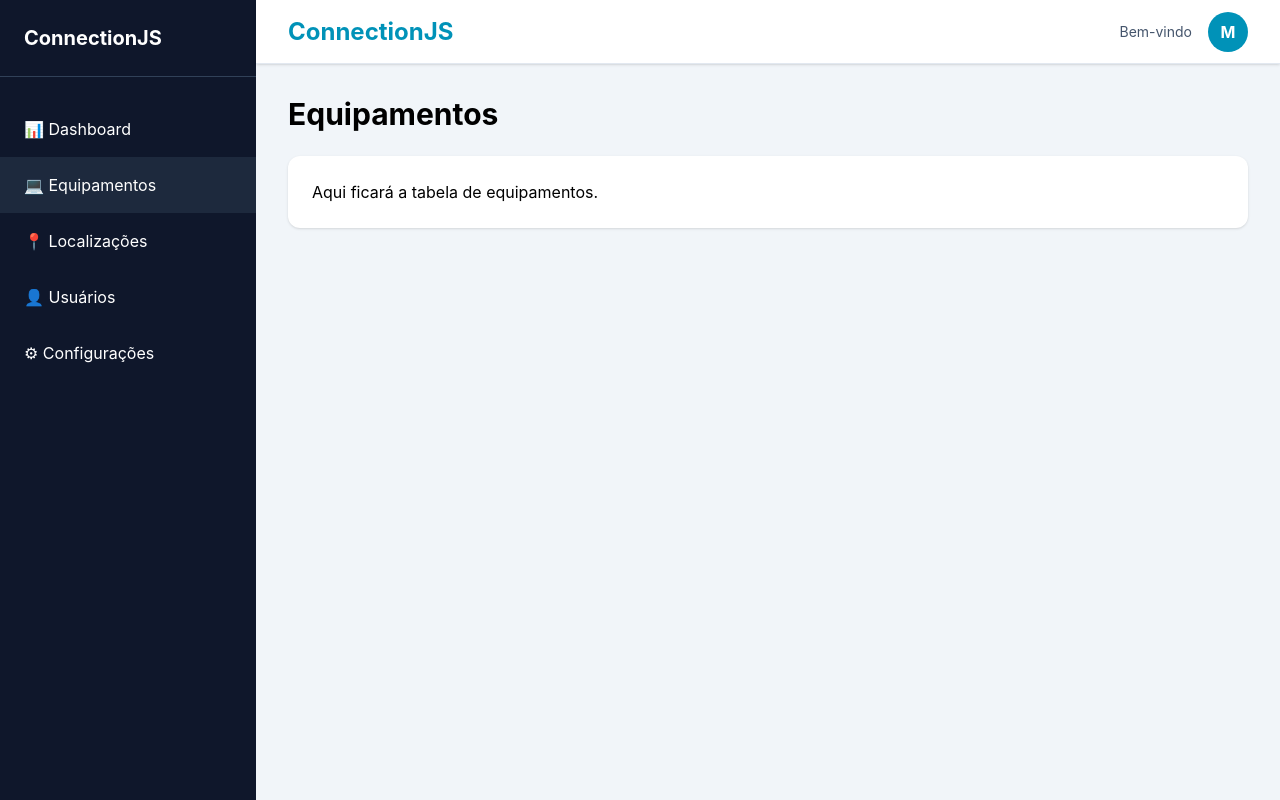
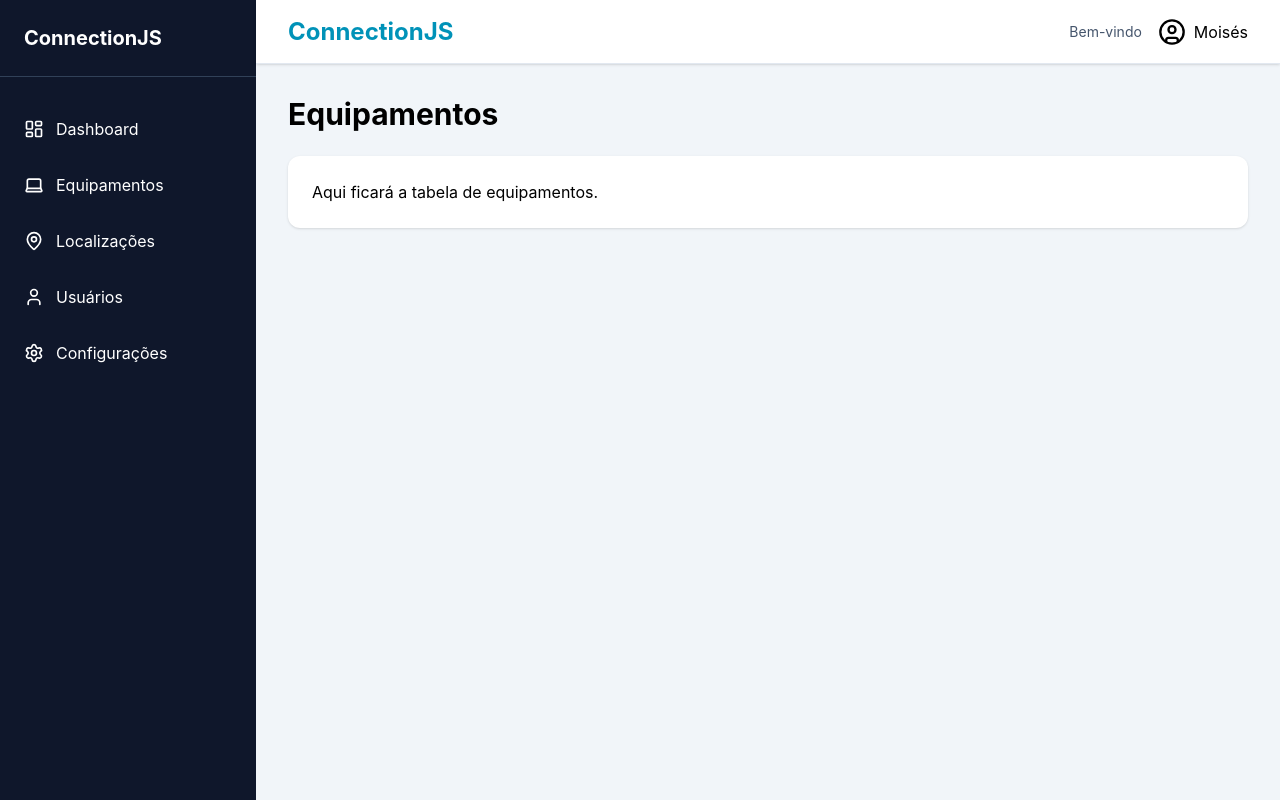
Before and after one commit to Moises-hansich/connectios, a React (Vite) app in the folder frontend/: page / in a window 1280 px wide. Built offline with nearby package versions, Linux system fonts and the light colour scheme.

Commit message:
Create frontend layout with Tailwind and Lucide React

```diff
--- a/frontend/package.json
+++ b/frontend/package.json
@@ -12,6 +12,7 @@
   "dependencies": {
     "@tailwindcss/vite": "^4.3.2",
     "axios": "^1.18.1",
+    "lucide-react": "^1.24.0",
     "react": "^19.2.7",
     "react-dom": "^19.2.7",
     "react-router-dom": "^7.18.1",
--- a/frontend/src/components/Header/Header.tsx
+++ b/frontend/src/components/Header/Header.tsx
@@ -1,3 +1,5 @@
+import { UserCircle } from "lucide-react";
+
 export function Header() {
   return (
     <header className="flex h-16 items-center justify-between border-b border-slate-200 bg-white px-8 shadow-sm">
@@ -6,8 +8,9 @@ export function Header() {
       <div className="flex items-center gap-4">
         <span className="text-sm text-slate-600">Bem-vindo</span>
 
-        <div className="flex h-10 w-10 items-center justify-center rounded-full bg-cyan-600 text-white font-bold">
-          M
+        <div className="flex items-center gap-2">
+          <UserCircle size={28} />
+          <span>Moisés</span>
         </div>
       </div>
     </header>
--- a/frontend/src/components/Sidebar/Sidebar.tsx
+++ b/frontend/src/components/Sidebar/Sidebar.tsx
@@ -1,3 +1,5 @@
+import { menuItems } from "./menu";
+
 export function Sidebar() {
   return (
     <aside className="w-64 bg-slate-900 text-white">
@@ -5,26 +7,20 @@ export function Sidebar() {
         <h2 className="text-xl font-bold">ConnectionJS</h2>
       </div>
 
-      <nav className="mt-6 flex flex-col">
-        <button className="px-6 py-4 text-left transition hover:bg-slate-800">
-          📊 Dashboard
-        </button>
+      <nav className="mt-6">
+        {menuItems.map((item) => {
+          const Icon = item.icon;
 
-        <button className="bg-slate-800 px-6 py-4 text-left">
-          💻 Equipamentos
-        </button>
-
-        <button className="px-6 py-4 text-left transition hover:bg-slate-800">
-          📍 Localizações
-        </button>
-
-        <button className="px-6 py-4 text-left transition hover:bg-slate-800">
-          👤 Usuários
-        </button>
-
-        <button className="px-6 py-4 text-left transition hover:bg-slate-800">
-          ⚙ Configurações
-        </button>
+          return (
+            <button
+              key={item.title}
+              className="flex w-full items-center gap-3 px-6 py-4 text-left transition hover:bg-slate-800"
+            >
+              <Icon size={20} />
+              {item.title}
+            </button>
+          );
+        })}
       </nav>
     </aside>
   );
--- /dev/null
+++ b/frontend/src/components/Sidebar/menu.ts
@@ -0,0 +1,29 @@
+import { LayoutDashboard, Laptop, MapPin, Settings, User } from "lucide-react";
+
+export const menuItems = [
+  {
+    title: "Dashboard",
+    icon: LayoutDashboard,
+    path: "/",
+  },
+  {
+    title: "Equipamentos",
+    icon: Laptop,
+    path: "/equipamentos",
+  },
+  {
+    title: "Localizações",
+    icon: MapPin,
+    path: "/localizacoes",
+  },
+  {
+    title: "Usuários",
+    icon: User,
+    path: "/usuarios",
+  },
+  {
+    title: "Configurações",
+    icon: Settings,
+    path: "/configuracoes",
+  },
+];
```
Also changed, not shown: 1 other file (tests, documents, lock files or other folders).
